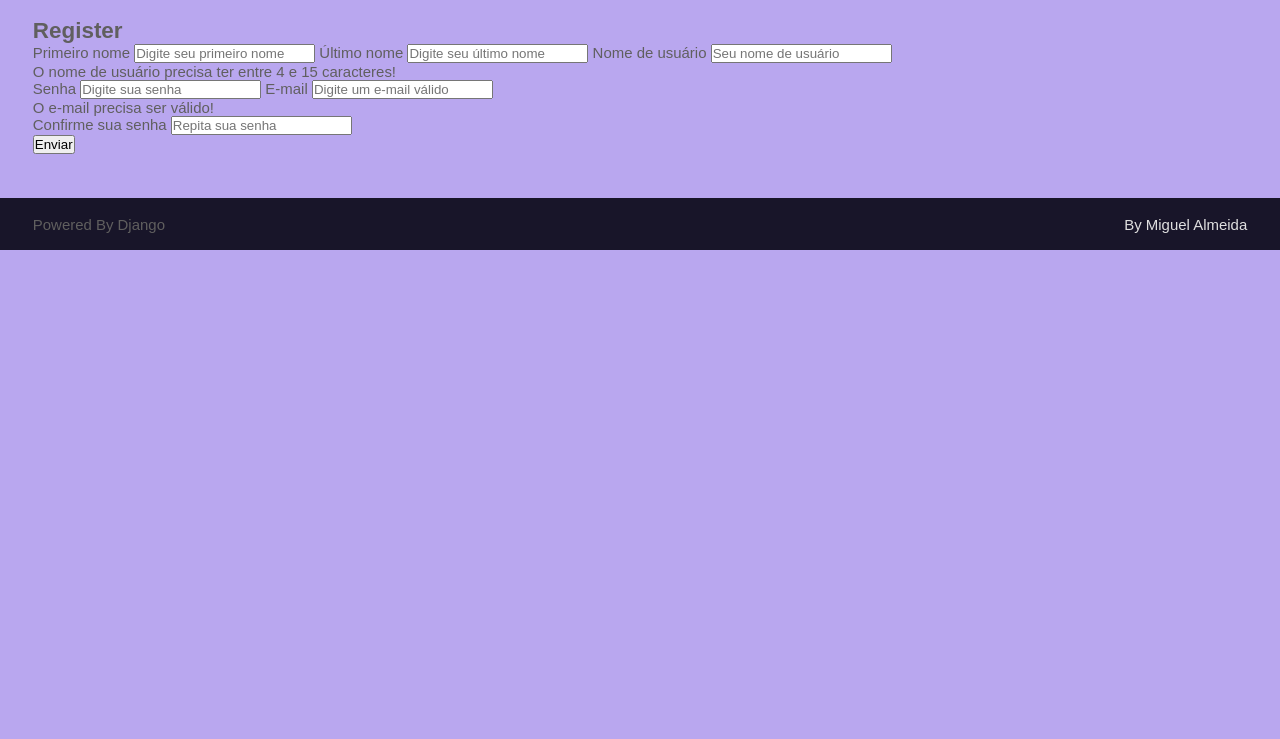
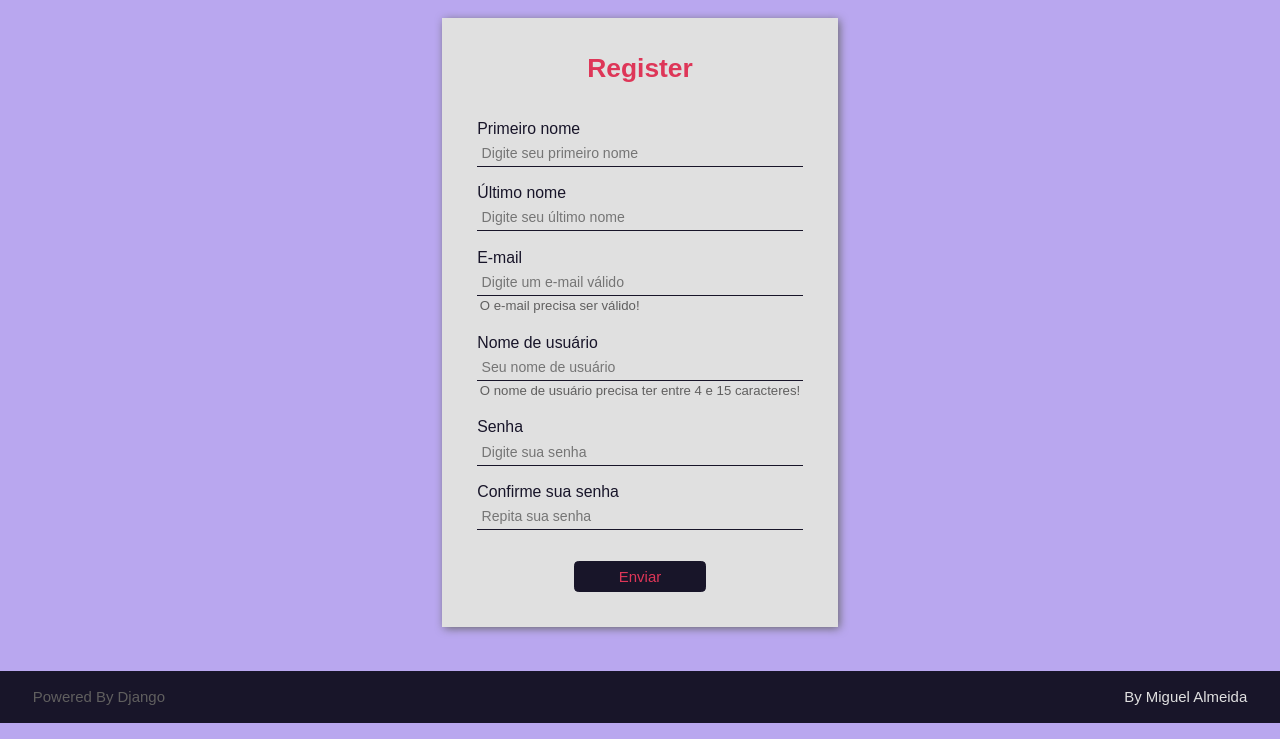
Before and after one commit to mga98/draw-project, a Django app: page /accounts/register/ in a window 1280 px wide. Shown: the part 61-800 px from the top of the page. Run offline with Django 4.2, Linux system fonts and the light colour scheme; some libraries are stand-ins or nearby versions.

Commit message:
Form CSS.

```diff
--- a/accounts/forms/register_form.py
+++ b/accounts/forms/register_form.py
@@ -63,9 +63,10 @@ class RegisterForm(forms.ModelForm):
         fields = [
             'first_name',
             'last_name',
+            'email',
             'username',
             'password',
-            'email',
+
         ]
 
     def clean_email(self):
--- a/accounts/templates/accounts/pages/register_view.html
+++ b/accounts/templates/accounts/pages/register_view.html
@@ -3,8 +3,5 @@
 {% block title %}Register{% endblock %}
 
 {% block content %}
-    <div class="register-content">
-        <h2>Register</h2>
-        {% include 'global/partials/_form.html' %}
-    </div>
+    {% include 'global/partials/_form.html' %}
 {% endblock %}
--- a/accounts/views.py
+++ b/accounts/views.py
@@ -8,10 +8,14 @@ def register_view(request):
     register_form_data = request.session.get('register_form_data', None)
 
     form = RegisterForm(register_form_data)
+    form_title = 'Register'
+    form_button = 'Enviar'
 
     return render(request, 'accounts/pages/register_view.html', context={
         'form': form,
-        'form_action': reverse('accounts:register_create')
+        'form_action': reverse('accounts:register_create'),
+        'form_title': form_title,
+        'form_button': form_button,
     })
 
 
--- a/base_static/global/css/styles.css
+++ b/base_static/global/css/styles.css
@@ -454,6 +454,83 @@ header {
     margin-top: 2rem;
 }
 
+/* Accounts form */
+
+.form-content {
+    width: 100%;
+    display: flex;
+    justify-content: center;
+    align-items: center;
+}
+
+.main-form {
+    display: flex;
+    flex-flow: column wrap;
+    padding: 4rem;
+    background-color: var(--color-gray-1);
+    box-shadow: 0.2rem 0.2rem 1rem var(--color-gray-6);
+}
+
+.main-form h2 {
+    font-size: 3rem;
+    text-align: center;
+    margin-bottom: 2rem;
+    color: var(--color-tertiary)
+}
+
+.main-form label {
+    margin: 2rem 0 0.3rem;
+    color: var(--color-secondary);
+    font-size: 1.8rem;
+    font-weight: 500;
+}
+
+.main-form input {
+    max-width: 60rem;
+    min-width: 30rem;
+    height: 3rem;
+    background-color: var(--font-primary);
+    border: none;
+    outline: none;
+    border-bottom: 0.1rem solid var(--color-secondary);
+    text-indent: 0.5rem;
+    transition: all 300ms ease-in-out;
+    font-size: 1.6rem
+}
+
+.main-form input:focus {
+    border-bottom: 0.1rem solid var(--color-tertiary);
+}
+
+.main-form .help-text {
+    font-size: 1.5rem;
+    margin: 0.3rem;
+}
+
+.form-button {
+    width: 100%;
+    display: flex;
+    justify-content: center;
+    margin-top: 3.5rem;
+}
+
+.form-button button {
+    width: 15rem;
+    height: 3.5rem;
+    border-radius: 0.5rem;
+    border: 0.1rem solid var(--color-secondary);
+    background-color: var(--color-secondary);
+    color: var(--color-tertiary);
+    transition: all 300ms ease-in-out;
+    cursor: pointer;
+    font-size: 1.7rem;
+}
+
+.form-button button:hover {
+    background-color: var(--color-primary);
+    border: 0.1rem solid var(--color-tertiary);
+}
+
 @media (max-width: 1200px) {
     .all-list {
         grid-template-columns: 1fr 1fr;
@@ -508,6 +585,11 @@ header {
         font-size: 1.6rem;
     }
 
+    .main-form {
+        padding: 2rem;
+        background-color: var(--color-primary);
+        box-shadow: none;
+    }
 }
 
 @media (max-width: 380px) {
--- a/base_templates/global/partials/_form.html
+++ b/base_templates/global/partials/_form.html
@@ -1,6 +1,7 @@
-<div class="register-form">
+<div class="form-content">
     <form class="main-form" action="{{ form.action }}" method="POST" enctype="multipart/form-data">
         {% csrf_token %}
+        <h2>{{ form_title }}</h2>
         {% for field in form %}
 
             <label for="{{ field.id_for_label }}">
@@ -14,7 +15,7 @@
 
         {% endfor %}
         <div class="form-button">
-            <button type="submit">Enviar</button>
+            <button type="submit">{{ form_button }}</button>
         </div>
     </form>
 </div>
```
